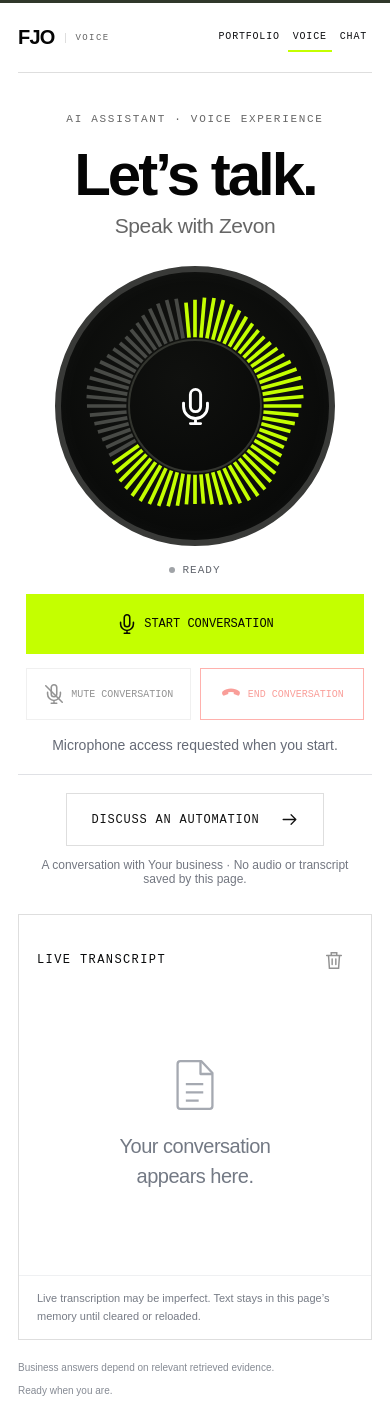
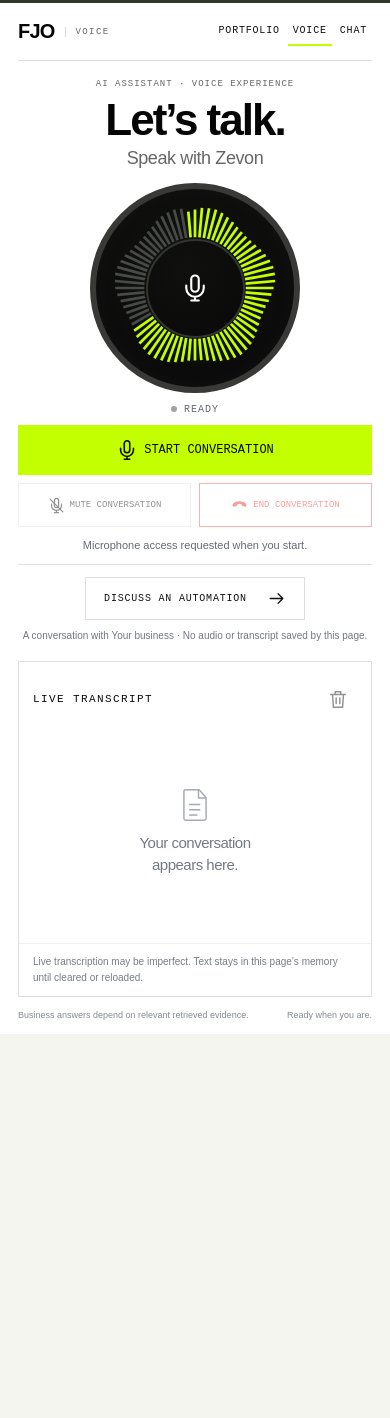
Before and after one commit to fotrjhay/voice-agent, a Next.js app: page / in a window 390 px wide. After the commit the page ends 1034 px from the top, so only its background shows below. Built offline with nearby package versions, Linux system fonts and the light colour scheme.

Commit message:
Speak with Zevon

```diff
--- a/app/layout.tsx
+++ b/app/layout.tsx
@@ -1,4 +1,4 @@
 import type { Metadata } from 'next';
 import './globals.css';
-export const metadata: Metadata = { title: 'Business voice assistant', description: 'Local voice conversation demo' };
+export const metadata: Metadata = { title: 'FJO', description: 'speak with Zevon' };
 export default function Layout({ children }: { children: React.ReactNode }) { return <html lang="en"><body>{children}</body></html>; }
--- a/app/voice.module.css
+++ b/app/voice.module.css
@@ -67,4 +67,51 @@
 @media(max-width:1000px) { .page { padding: 0 24px; } .layout { grid-template-columns: minmax(0, 1fr) minmax(280px, .7fr); gap: 24px; } .header nav { gap: 12px; } .intro h1 { font-size: 60px; } .intro p { font-size: 22px; } .secondaryControls { grid-template-columns: 1fr; gap: 9px; } .transcript { min-height: 690px; } .dial { width: 270px; } }
 @media(max-width:700px) { .page { padding: 0 18px; } .header { padding: 20px 0; margin-bottom: 32px; flex-wrap: wrap; gap: 15px; } .wordmark { font-size: 20px; gap: 10px; } .wordmark span { font-size: 9px; padding: 0 0 0 10px; } .header nav { gap: 3px; } .header nav a { padding: 8px 5px; font-size: 10px; letter-spacing: .8px; } .layout { grid-template-columns: 1fr; gap: 28px; } .conversation { padding-top: 8px; } .intro h1 { font-size: 60px; letter-spacing: -3px; } .intro p { font-size: 21px; } .dial { width: 280px; } .secondaryControls { grid-template-columns: 1fr 1fr; } .page button { gap: 6px; padding: 14px 8px; font-size: 10px; letter-spacing: 0; } .page .start { font-size: 12px; } .conversationFooter { padding-top: 18px; } .transcript { min-height: 400px; } .transcriptLog { min-height: 280px; max-height: 430px; padding: 0 18px; } .empty { min-height: 280px; } .transcriptHeader { padding: 20px 18px 10px; } .transcriptNote { padding: 14px 18px; } .footer { gap: 8px; line-height: 1.5; } }
 @media(max-width:370px) { .secondaryControls { grid-template-columns: 1fr; } .dial { width: 250px; } .intro h1 { font-size: 52px; } }
+@media(max-width:700px) {
+  .header { padding: 14px 0; margin-bottom: 18px; gap: 10px; }
+  .conversation { padding-top: 0; }
+  .intro .eyebrow { font-size: 9px; letter-spacing: 1px; margin-bottom: 8px; }
+  .intro h1 { font-size: 44px; letter-spacing: -2px; margin-bottom: 5px; }
+  .intro p { font-size: 18px; margin-bottom: 14px; }
+  .dial { width: clamp(150px, 25svh, 210px); }
+  .dialCenter svg { width: 30px; height: 36px; }
+  .status { margin: 8px 0; font-size: 10px; }
+  .controls { padding: 0; }
+  .page .start { width: 100%; padding: 13px 10px; }
+  .secondaryControls { grid-template-columns: 1fr 1fr; gap: 8px; margin-top: 8px; }
+  .secondaryControls button { min-height: 44px; padding: 11px 5px; font-size: 9px; gap: 5px; }
+  .secondaryControls button svg { width: 17px; height: 17px; }
+  .hint { font-size: 11px; margin: 10px 0; }
+  .conversationFooter { margin-top: 10px; padding: 12px 0 0; gap: 8px; font-size: 10px; line-height: 1.5; }
+  .contact { padding: 11px 18px; font-size: 10px; }
+  .layout { gap: 18px; }
+  .transcript { min-height: 0; }
+  .transcriptHeader { padding: 12px 14px 8px; }
+  .transcriptHeader h2 { font-size: 11px; }
+  .transcriptLog { flex: auto; height: clamp(150px, 25svh, 220px); min-height: 0; max-height: none; padding: 0 14px; }
+  .empty { min-height: 0; }
+  .empty svg { width: 28px; height: 34px; }
+  .empty p { font-size: 15px; margin: 10px 0; }
+  .transcriptNote { padding: 10px 14px; font-size: 10px; }
+  .footer { padding: 12px 0; font-size: 9px; }
+}
+@media(min-width:701px) {
+  .header { padding: 18px 0; margin-bottom: 20px; }
+  .conversation { padding-top: 0; }
+  .intro .eyebrow { margin-bottom: 10px; font-size: 10px; }
+  .intro h1 { font-size: clamp(44px, 6svh, 68px); letter-spacing: -2.5px; margin-bottom: 6px; }
+  .intro p { font-size: 20px; margin-bottom: 16px; }
+  .dial { width: clamp(140px, calc(100svh - 550px), 320px); }
+  .status { margin: 10px 0; }
+  .page .start { padding: 14px; }
+  .secondaryControls { grid-template-columns: 1fr 1fr; margin-top: 10px; }
+  .secondaryControls button { padding: 12px 8px; font-size: 10px; }
+  .hint { margin: 10px 0; font-size: 12px; }
+  .conversationFooter { margin-top: 10px; padding-top: 12px; gap: 10px; font-size: 10px; }
+  .contact { padding: 12px 20px; font-size: 11px; }
+  .transcript { height: calc(100svh - 120px); min-height: 0; }
+  .transcriptLog { min-height: 0; max-height: none; }
+  .empty { min-height: 0; }
+  .footer { padding: 12px 0; }
+}
 @media(prefers-reduced-motion:no-preference) { .active .ring { animation: breathe 2s ease-in-out infinite; } .speaking .ring { animation-duration: .7s; } @keyframes breathe { 50% { opacity: .65; transform: rotate(-5deg) scale(.97); } } }
```
